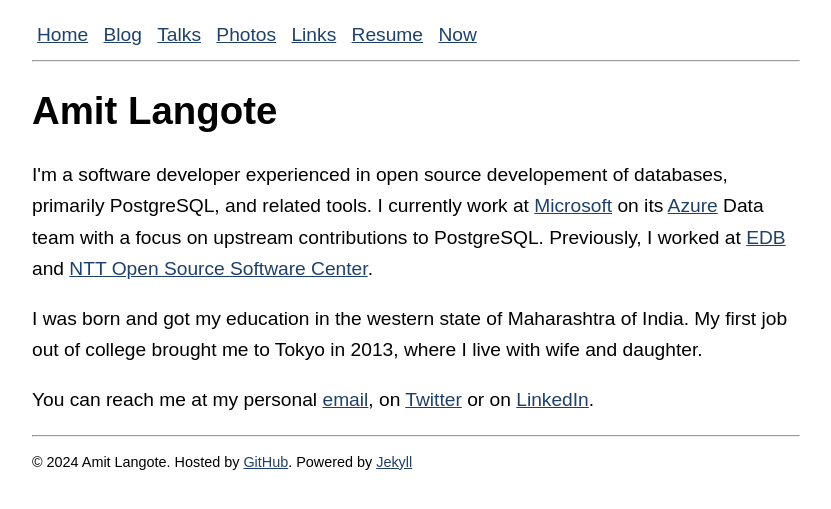
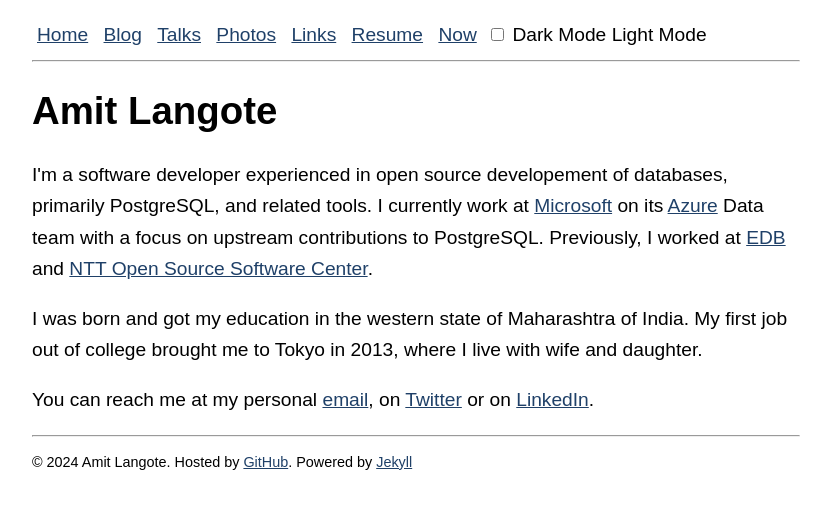
Before and after one commit to amitlan/website, a Jekyll site: the page built from index.md, in a window 1280 px wide. Shown: the top 509 px of the page, without its empty margins (224-1055 px from the left). Built offline with Jekyll 4.4.1, drawn with Linux system fonts in a browser that asks for light colours.

Commit message:
Update default.html
Dark mode

```diff
--- a/_layouts/default.html
+++ b/_layouts/default.html
@@ -32,6 +32,9 @@
 	<a href="/bookmarks">Links</a>
 	<a href="/files/resume.pdf">Resume</a>
 	<a href="/now">Now</a>
+	<input type="checkbox" id="toggleMode">
+    <label for="toggleMode" class="toggleDark">Dark Mode</label>
+    <label for="toggleMode" class="toggleLight">Light Mode</label>
 </nav>
 <hr>
 <h1>{{ page.title }}</h1>
```
